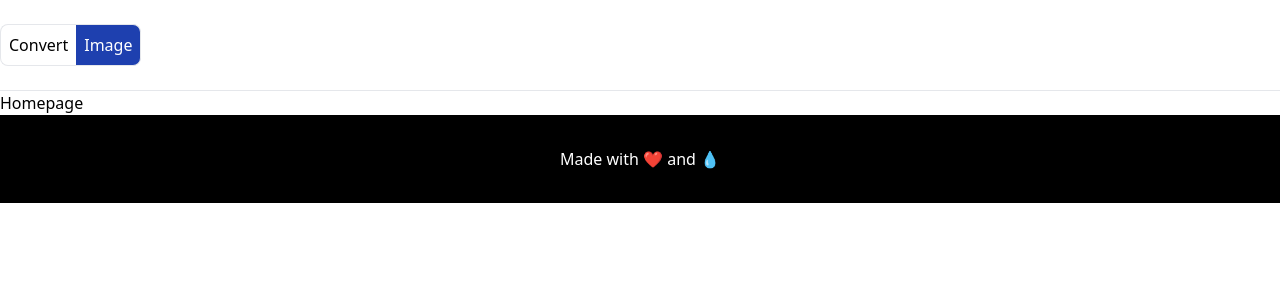
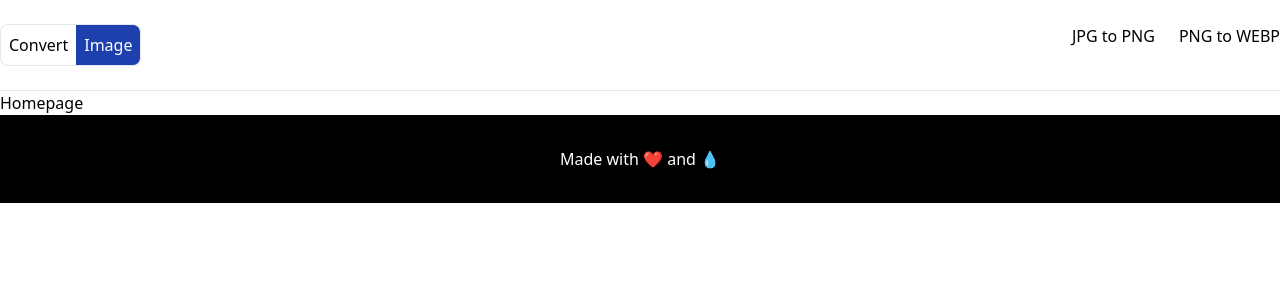
Before and after one commit to BisiDavi/convertimage, a Next.js app: page / in a window 1280 px wide. Shown: the top 300 px of the page. Built offline with nearby package versions, Linux system fonts and the light colour scheme.

Commit message:
typwwriter module added

```diff
--- a/components/Header.tsx
+++ b/components/Header.tsx
@@ -3,8 +3,12 @@ import Logo from "@/components/Logo";
 export default function Header() {
   return (
     <header className="py-6 border-b">
-      <nav className="container">
+      <nav className="container flex justify-between">
         <Logo />
+        <ul className="flex space-x-6">
+          <li>JPG to PNG</li>
+          <li>PNG to WEBP</li>
+        </ul>
       </nav>
     </header>
   );
--- a/package.json
+++ b/package.json
@@ -21,6 +21,7 @@
     "react-dom": "18.2.0",
     "sharp": "^0.32.0",
     "tailwindcss": "3.3.1",
-    "typescript": "5.0.4"
+    "typescript": "5.0.4",
+    "typewriter-effect": "^2.19.0"
   }
 }
```
Also changed, not shown: 1 other file (tests, documents, lock files or other folders).
